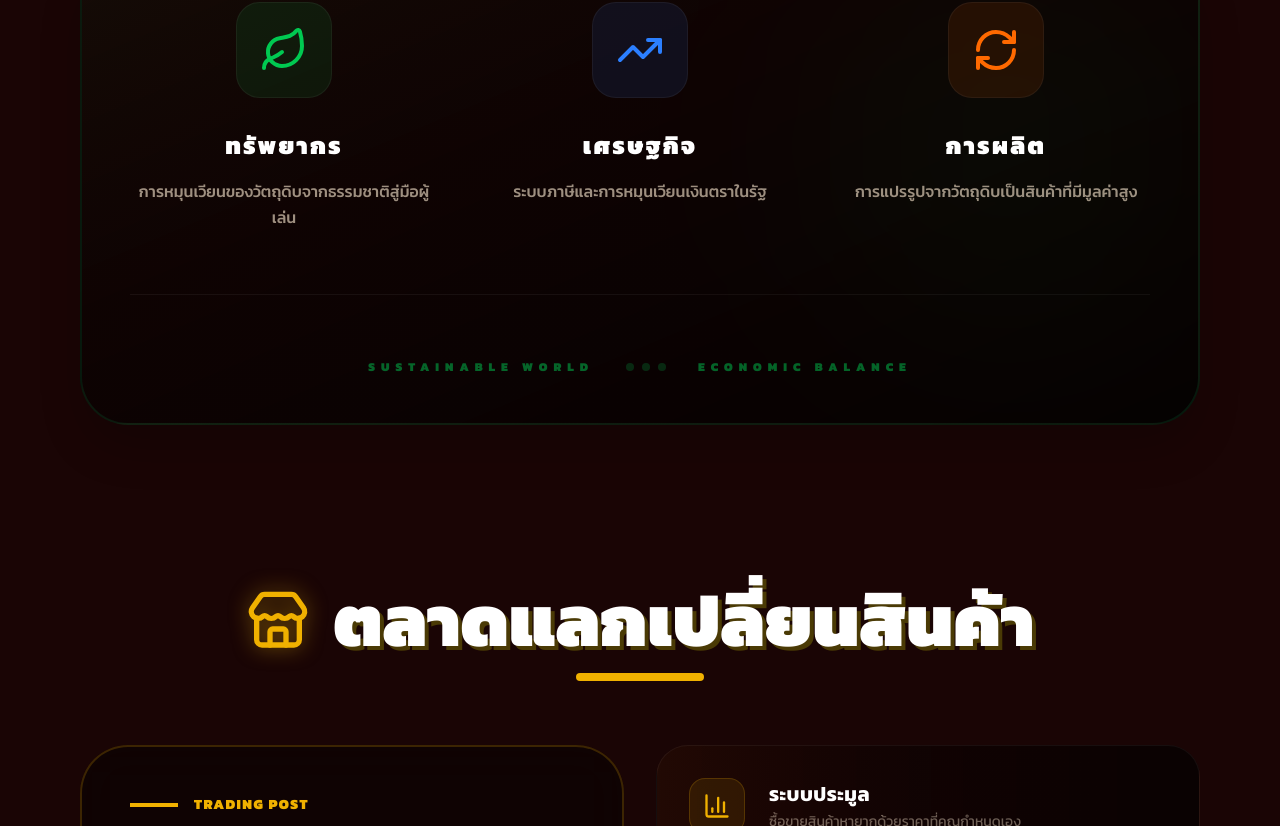
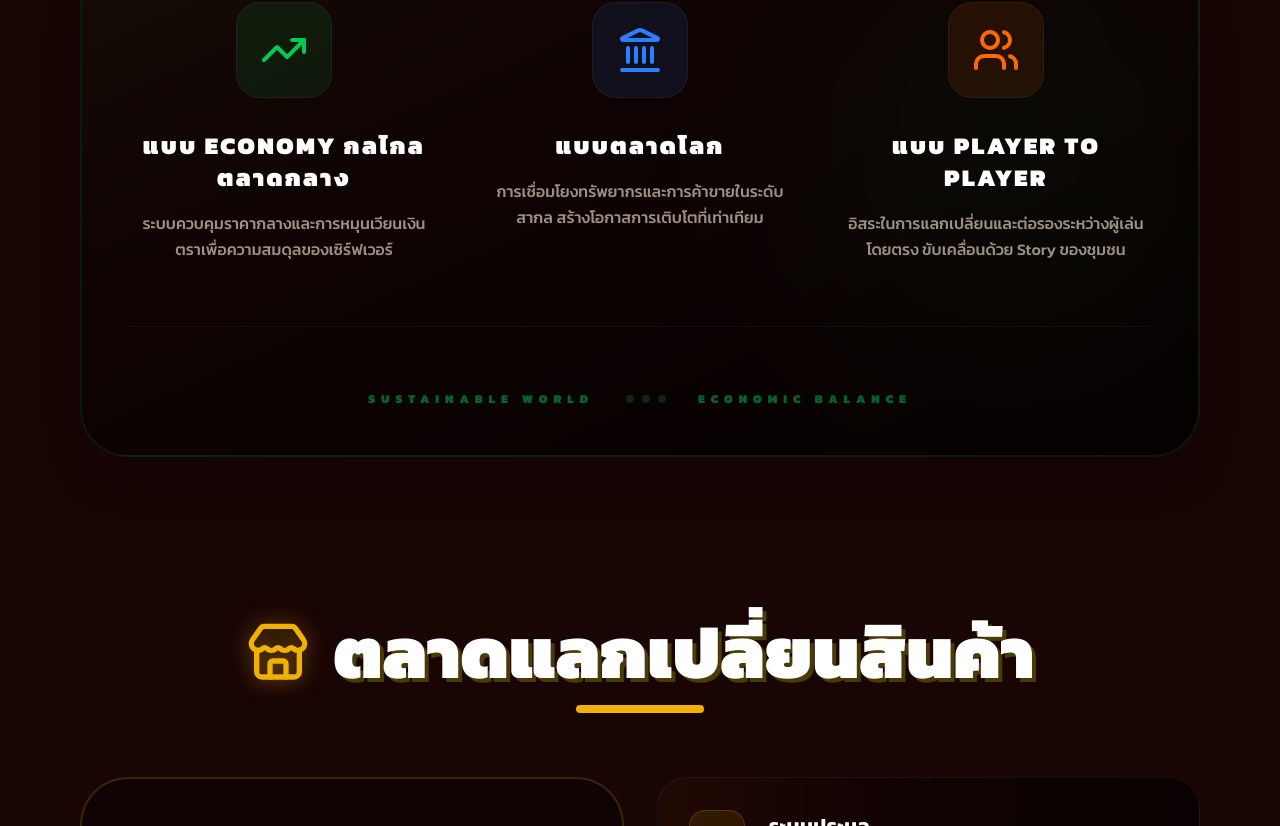
Before and after one commit to Rayzxls/Present, a React (Vite) app: page / in a window 1280 px wide. Shown: the part 7420-8246 px from the top of the page. Built offline with nearby package versions, Linux system fonts and the light colour scheme.

Commit message:
Update Ecosystem section with core economic pillars as requested

```diff
--- a/src/App.jsx
+++ b/src/App.jsx
@@ -555,9 +555,9 @@ export default App;
 
 const EcosystemSection = () => {
   const elements = [
-    { title: "ทรัพยากร", icon: Leaf, desc: "การหมุนเวียนของวัตถุดิบจากธรรมชาติสู่มือผู้เล่น", color: "text-green-500", bg: "bg-green-500/10" },
-    { title: "เศรษฐกิจ", icon: TrendingUp, desc: "ระบบภาษีและการหมุนเวียนเงินตราในรัฐ", color: "text-blue-500", bg: "bg-blue-500/10" },
-    { title: "การผลิต", icon: RefreshCw, desc: "การแปรรูปจากวัตถุดิบเป็นสินค้าที่มีมูลค่าสูง", color: "text-orange-500", bg: "bg-orange-500/10" }
+    { title: "แบบ ECONOMY กลไกลตลาดกลาง", icon: TrendingUp, desc: "ระบบควบคุมราคากลางและการหมุนเวียนเงินตราเพื่อความสมดุลของเซิร์ฟเวอร์", color: "text-green-500", bg: "bg-green-500/10" },
+    { title: "แบบตลาดโลก", icon: Landmark, desc: "การเชื่อมโยงทรัพยากรและการค้าขายในระดับสากล สร้างโอกาสการเติบโตที่เท่าเทียม", color: "text-blue-500", bg: "bg-blue-500/10" },
+    { title: "แบบ Player to Player", icon: Users, desc: "อิสระในการแลกเปลี่ยนและต่อรองระหว่างผู้เล่นโดยตรง ขับเคลื่อนด้วย Story ของชุมชน", color: "text-orange-500", bg: "bg-orange-500/10" }
   ];
 
   return (
@@ -628,7 +628,7 @@ const MarketplaceSection = () => {
             <span className="text-yellow-500 font-black uppercase tracking-widest text-sm">Trading Post</span>
           </div>
           <h3 className="text-4xl font-black text-white mb-6 uppercase leading-tight">
-            ศูนย์กลาง<br/>การค้าขายของรัฐ
+            ศูนย์กลาง<br />การค้าขายของรัฐ
           </h3>
           <p className="text-orange-100/60 text-lg leading-relaxed mb-8 font-medium">
             เราสร้างระบบตลาดที่ทันสมัยแต่ยังคงกลิ่นอายความดั้งเดิม เพื่อให้ผู้เล่นทุกคนสามารถเป็นพ่อค้าและสร้างอาณาจักรธุรกิจของตนเองได้
```
